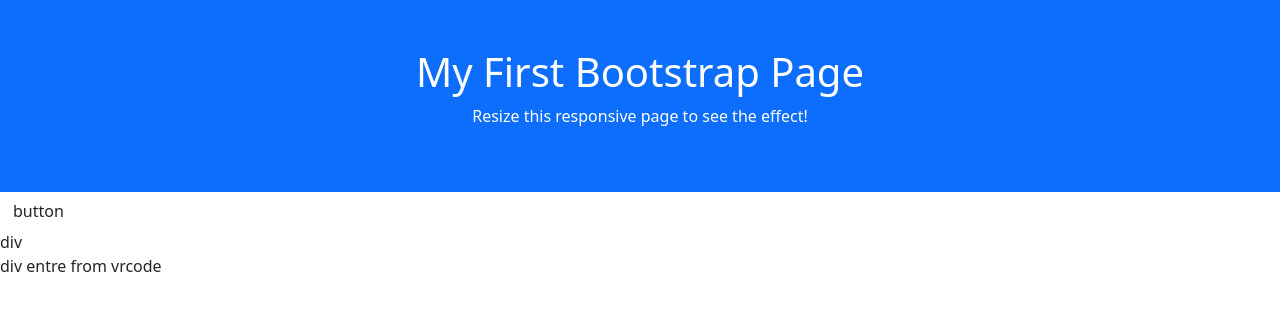
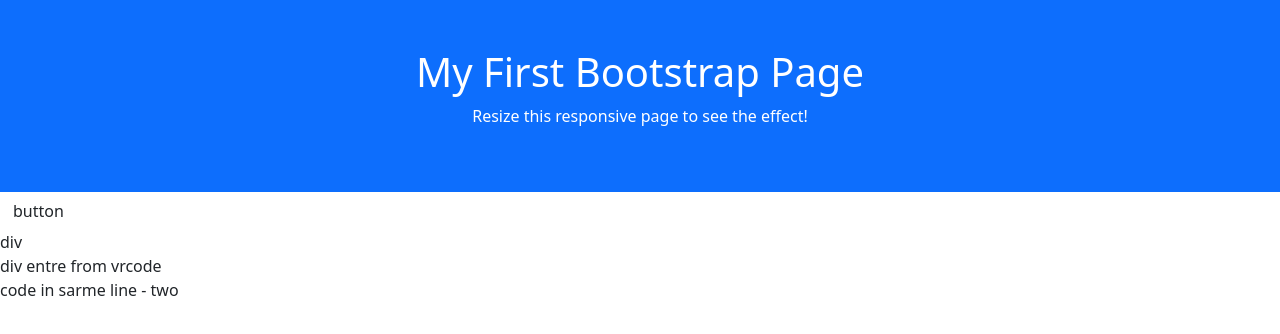
Before and after one commit to balunisudhanshu/website, a plain HTML site: page index.html in a window 1280 px wide. Drawn offline with nearby package versions, Linux system fonts and the light colour scheme.

Commit message:
coomit m two

```diff
--- a/index.html
+++ b/index.html
@@ -19,6 +19,6 @@
 <div> div </div>
 
 <div> div entre from vrcode <a href></a></div>
-
+<div> code in sarme line - two </div>
 </body>
 </html>
```
